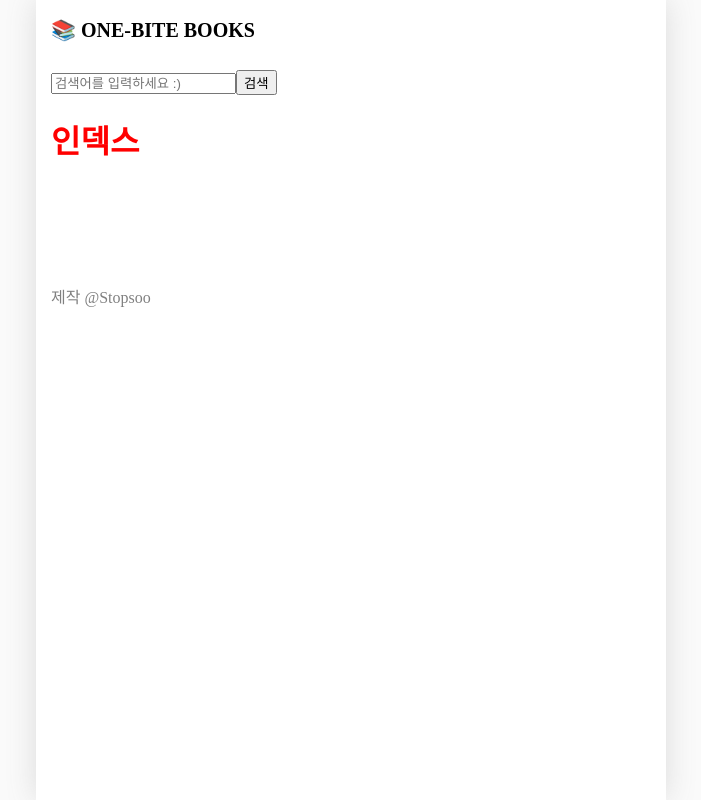
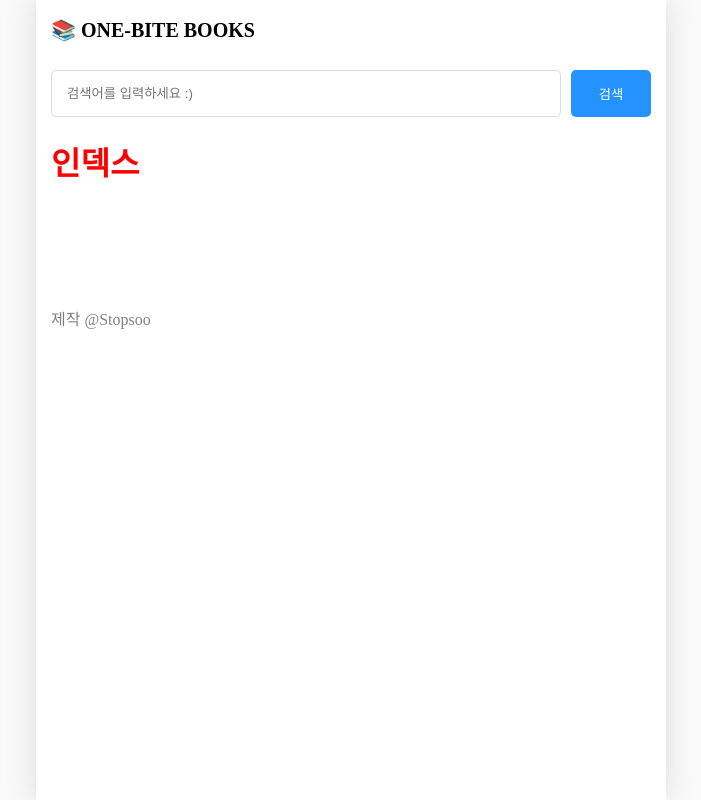
Before and after one commit to StopSoo/FE, a Next.js app in the folder onebite-next/section02/: page / in a window 1280 px wide. Shown: the whole page, without its empty margins (289-990 px from the left). Built offline with nearby package versions, Linux system fonts and the light colour scheme.

Commit message:
<add>: 검색 영역 css 설정

```diff
--- /dev/null
+++ b/onebite-next/section02/src/components/searchable-layout.module.css
@@ -0,0 +1,22 @@
+/* 검색바와 검색 버튼 요소에 대한 설정 */
+.searchbar_container {
+  display: flex;
+  gap: 10px;
+  margin-bottom: 20px;
+}
+/* 검색바 설정 */
+.searchbar_container > input {
+  flex: 1;
+  padding: 15px;
+  border-radius:  5px;
+  border: 1px solid rgb(220, 220, 220);
+}
+/* 검색 버튼 설정 */
+.searchbar_container > button {
+  width: 80px;
+  border-radius: 5px;
+  border: none;
+  background-color: rgb(37, 147, 255);
+  color: white;
+  cursor: pointer;
+}
--- a/onebite-next/section02/src/components/searchable-layout.tsx
+++ b/onebite-next/section02/src/components/searchable-layout.tsx
@@ -1,5 +1,6 @@
 import { useRouter } from "next/router";
 import { ReactNode, useEffect, useState } from "react";
+import style from './searchable-layout.module.css';
 
 export default function SearchableLayout({ children }: {
   children: ReactNode;
@@ -30,7 +31,7 @@
 
   return (
     <div>
-      <div>
+      <div className={style.searchbar_container}>
         <input
           value={search}
           onChange={onChangeSearch}
```
